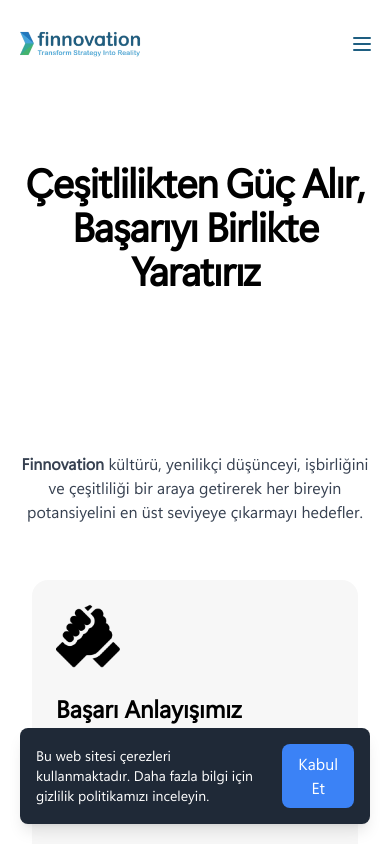
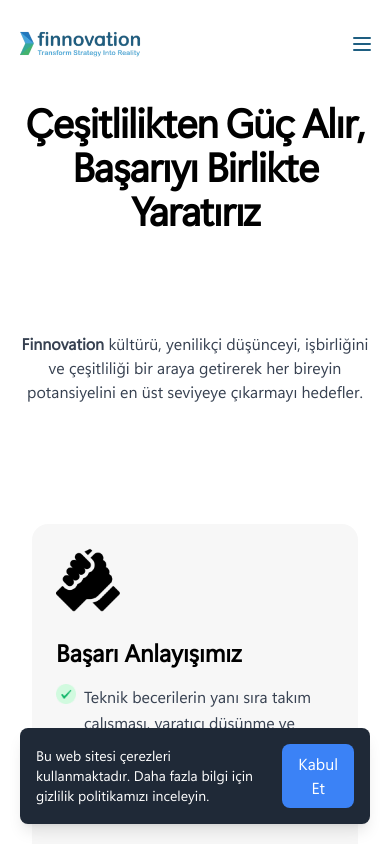
Before and after one commit to aliz1369/finnovation-website, a React (Vite) app: page /career/culture in a window 390 px wide. Shown: the top 844 px of the page. Built offline with nearby package versions, Linux system fonts and the light colour scheme; the HTML template or start-up script is replaced by a standard one.

Commit message:
Title yapısı Mobil düzenlemeleri

```diff
--- a/src/components/HeroTitle.tsx
+++ b/src/components/HeroTitle.tsx
@@ -14,11 +14,11 @@ const HeroTitle: React.FC<HeroTitleProps> = ({
   highlightedWord,
 }) => {
   return (
-    <div className="max-w-7xl mx-auto px-4 sm:px-6 lg:px-8 pt-10">
-      <div className="w-full">
+    <div className="max-w-[1440px] mx-auto">
+      <div className="container mx-auto px-8 md:px-12 lg:px-16 pt-0 md:pt-10">
         {/* Ana Başlık */}
         <div className="flex flex-col text-center md:text-left md:ml-0">
-          <div className="mb-8 translate-y-10">
+          <div className="mb-8 translate-y-5 md:translate-y-9">
             <h1 className="text-[40px] sm:text-[60px] md:text-[80px] lg:text-[90px] font-bold leading-[1.1] tracking-tight">
               {title.split("\\n").map((line, index) => (
                 <React.Fragment key={index}>
@@ -30,8 +30,8 @@ const HeroTitle: React.FC<HeroTitleProps> = ({
           </div>
 
           {/* Description ve Subtitle */}
-          <div className="flex flex-col lg:flex-row justify-between items-center lg:items-start gap-12 translate-y-30">
-            <div className="lg:max-w-2xl lg:min-w-[50%]">
+          <div className="flex flex-col lg:flex-row justify-between items-center lg:items-start gap-12 translate-y-10 md:translate-y-16">
+            <div className="lg:max-w-2xl">
               {subtitle && (
                 <h2 className="text-[24px] sm:text-[28px] md:text-[32px] leading-tight font-medium">
                   {subtitle}
@@ -39,7 +39,7 @@ const HeroTitle: React.FC<HeroTitleProps> = ({
               )}
             </div>
 
-            <div className="lg:max-w-xl flex flex-col items-center lg:items-start gap-8 lg:min-w-[40%]">
+            <div className="lg:max-w-xl flex flex-col items-center lg:items-start gap-8">
               <p className="text-[16px] sm:text-[18px] text-gray-700">
                 {highlightedWord && (
                   <span className="font-bold">{highlightedWord}</span>
@@ -49,9 +49,9 @@ const HeroTitle: React.FC<HeroTitleProps> = ({
             </div>
           </div>
         </div>
+        {/* Alt boşluk için div */}
+        <div className="h-16 md:h-20"></div>
       </div>
-      {/* Alt boşluk için div */}
-      <div className="h-20 md:h-32 lg:h-40"></div>
     </div>
   );
 };
```
